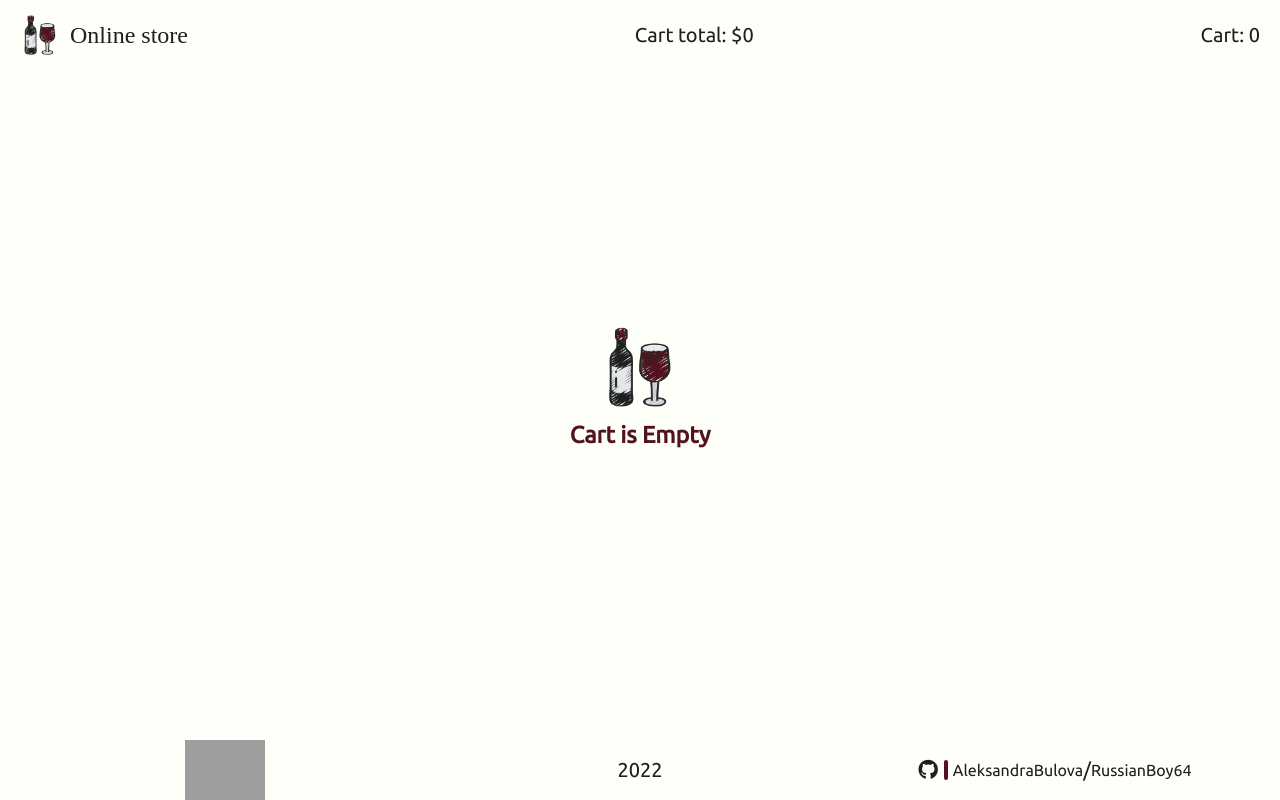
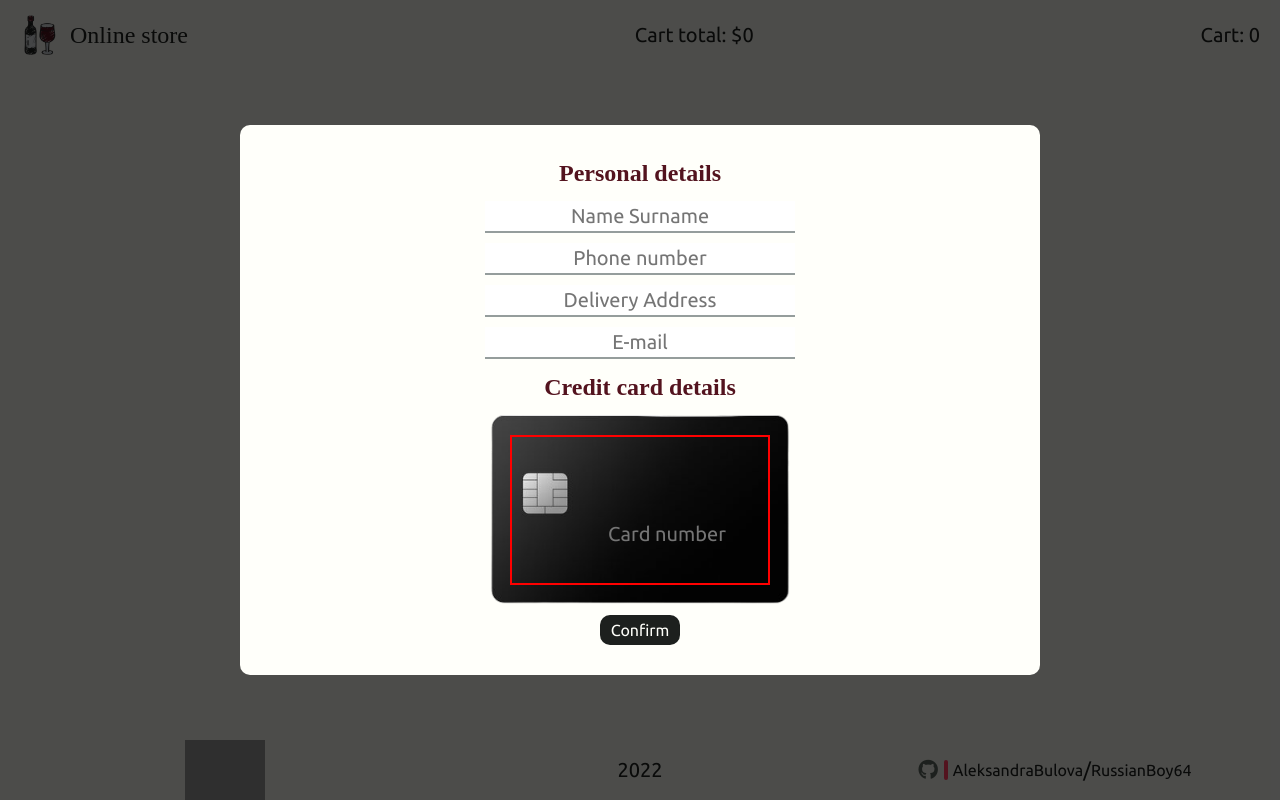
Before and after one commit to AleksandraBulova/OnlineStore, a React (Create React App) app in the folder online-store/: page /cart in a window 1280 px wide. Built offline with nearby package versions, Linux system fonts and the light colour scheme; grey boxes are pictures that could not be loaded; a web font is replaced by a local one.

Commit message:
feat: add card number input and validation

```diff
--- a/online-store/src/App.module.scss
+++ b/online-store/src/App.module.scss
@@ -3,9 +3,15 @@
 @import "./styles/templates";
 
 body {
+  position: relative;
   @include primaryText(calc(15px + 0.390625vw), 400);
   color: $primary-dark;
   background-color: $primary-light;
+  overflow: hidden;
+}
+
+.scrollHidden {
+  overflow: hidden;
 }
 
 .wrapper {
--- a/online-store/src/components/Modal/InputModal/index.tsx
+++ b/online-store/src/components/Modal/InputModal/index.tsx
@@ -1,7 +1,10 @@
 import { FC, FocusEvent } from "react";
+
+import styles from "./styles.module.scss";
 
 interface Props {
   type: string;
+  styleType: "personal" | "cardNumber";
   placeholder: string;
   onChange: React.ChangeEventHandler<HTMLInputElement>;
   onBlur: (event: FocusEvent<HTMLInputElement>) => void;
@@ -10,13 +13,27 @@ interface Props {
 
 export const InputModal: FC<Props> = ({
   type,
+  styleType,
   placeholder,
   onChange,
   onBlur,
   value,
 }) => {
+  const inputStyle = [styles.input];
+
+  switch (styleType) {
+    case "personal":
+      inputStyle.push(styles.input_personal);
+      break;
+
+    case "cardNumber":
+      inputStyle.push(styles.input_cardNumber);
+      break;
+  }
+
   return (
     <input
+      className={inputStyle.join(" ")}
       type={type}
       value={value}
       onBlur={onBlur}
--- /dev/null
+++ b/online-store/src/components/Modal/InputModal/styles.module.scss
@@ -0,0 +1,29 @@
+@import "../../../styles/colors";
+@import "../../../styles/templates";
+
+.input {
+  padding: 0 0.2em;
+  text-align: center;
+  border: none;
+  outline: none;
+  @include transition;
+
+  &_personal {
+    border-bottom: 2px solid $accent-gray;
+
+    &:focus {
+      border-bottom: 2px solid $accent-red;
+    }
+  }
+
+  &_cardNumber,
+  &_cardThru,
+  &_CVV {
+    background: transparent;
+    color: $accent-gray;
+  }
+
+  &_cardNumber {
+    grid-area: cardNum;
+  }
+}
--- a/online-store/src/components/Modal/ModalCheckoutWindow/index.tsx
+++ b/online-store/src/components/Modal/ModalCheckoutWindow/index.tsx
@@ -1,5 +1,8 @@
 import { FC, FocusEvent, useState } from "react";
 import { InputModal } from "../InputModal";
+import { Button } from "../../UI/Button";
+
+import styles from "./styles.module.scss";
 
 export const ModalCheckoutWindow: FC = () => {
   const [inputStates, setInputStates] = useState({
@@ -7,6 +10,7 @@ export const ModalCheckoutWindow: FC = () => {
     tel: { value: "", error: false },
     address: { value: "", error: false },
     email: { value: "", error: false },
+    card: { value: "", error: false },
   });
 
   console.log(inputStates);
@@ -42,13 +46,46 @@ export const ModalCheckoutWindow: FC = () => {
           email: { ...prev.email, value: eventTarget.value },
         }));
         return;
+      case "card":
+        setInputStates((prev) => {
+          const currentCaretePosition = eventTarget.selectionStart!;
+          eventTarget.value = eventTarget.value.replace(/[^0-9]/g, "");
+          if (eventTarget.value.length > 16)
+            eventTarget.value = eventTarget.value.substring(0, 16);
+          let template = "XXXX XXXX XXXX XXXX";
+          const numbersArr = eventTarget.value.split("");
+          numbersArr.forEach((number) => (template = template.replace(/X/, number)));
+          eventTarget.value = template;
+          const lastXIndex = template.indexOf("X");
+          const lastSpaceIndex = template.indexOf(" X");
+          const caretePosition =
+            lastXIndex - lastSpaceIndex === 1
+              ? lastXIndex - 1
+              : lastXIndex !== -1
+              ? lastXIndex
+              : 19;
+          eventTarget.selectionStart =
+            caretePosition - currentCaretePosition > 1
+              ? currentCaretePosition
+              : caretePosition;
+          eventTarget.selectionEnd =
+            caretePosition - currentCaretePosition > 1
+              ? currentCaretePosition
+              : caretePosition;
+
+          return {
+            ...prev,
+            card: {
+              ...prev.card,
+              value: eventTarget.value,
+            },
+          };
+        });
+        return;
     }
   };
 
-  const handleBlurValue = (
-    event: FocusEvent<HTMLInputElement>,
-    type: string
-  ): void => {
+  const handleBlurValue = (event: FocusEvent<HTMLInputElement>, type: string): void => {
     const eventTarget = event.target;
     const valueArray = eventTarget.value.split(" ");
     const valueArrayForTel = eventTarget.value.split("");
@@ -83,9 +120,7 @@ export const ModalCheckoutWindow: FC = () => {
         return;
       case "tel":
         if (valueArrayForTel.length >= 10 && valueArrayForTel[0] === "+") {
-          const check = valueArrayForTel
-            .slice(+valueArrayForTel[1])
-            .map((item) => {
+          const check = valueArrayForTel.slice(+valueArrayForTel[1]).map((item) => {
             return item < "0" || item > "9" ? false : true;
           });
           if (check.every((elem) => elem)) {
@@ -133,49 +168,88 @@ export const ModalCheckoutWindow: FC = () => {
           email: { ...prev.email, error: true },
         }));
         return;
+      case "card":
+        if (
+          !"456".includes(eventTarget.value[0]) ||
+          eventTarget.value.replace(/[^0-9]/g, "").length < 16
+        ) {
+          setInputStates((prev) => ({
+            ...prev,
+            card: { ...prev.card, error: true },
+          }));
+          return;
+        }
+
+        setInputStates((prev) => ({
+          ...prev,
+          card: { ...prev.card, error: false },
+        }));
+        return;
     }
   };
 
   return (
-    <section>
-      <form>
-        <h3>Personal details</h3>
+    <div className={styles.backDrop}>
+      <section className={styles.modal}>
+        <form className={styles.form}>
+          <h3 className={styles.form__title}>Personal details</h3>
           <InputModal
             value={inputStates.name.value}
             type="text"
+            styleType="personal"
             placeholder="Name Surname"
             onChange={(event) => handleChangeValue(event, "name")}
             onBlur={(event) => handleBlurValue(event, "name")}
           />
-        {inputStates.name.error && <div style={{ color: "red" }}>Error!</div>}
+          {inputStates.name.error && <div className={styles.form__error}>Error!</div>}
           <InputModal
             value={inputStates.tel.value}
             type="tel"
+            styleType="personal"
             placeholder="Phone number"
             onChange={(event) => handleChangeValue(event, "tel")}
             onBlur={(event) => handleBlurValue(event, "tel")}
           />
-        {inputStates.tel.error && <div style={{ color: "red" }}>Error!</div>}
+          {inputStates.tel.error && <div className={styles.form__error}>Error!</div>}
           <InputModal
             value={inputStates.address.value}
             type="text"
+            styleType="personal"
             placeholder="Delivery Address"
             onChange={(event) => handleChangeValue(event, "address")}
             onBlur={(event) => handleBlurValue(event, "address")}
           />
-        {inputStates.address.error && (
-          <div style={{ color: "red" }}>Error!</div>
-        )}
+          {inputStates.address.error && <div className={styles.form__error}>Error!</div>}
           <InputModal
             value={inputStates.email.value}
             type="email"
+            styleType="personal"
             placeholder="E-mail"
             onChange={(event) => handleChangeValue(event, "email")}
             onBlur={(event) => handleBlurValue(event, "email")}
           />
-        {inputStates.email.error && <div style={{ color: "red" }}>Error!</div>}
-        <input type="submit" value="Confirm" />
+          {inputStates.email.error && <div className={styles.form__error}>Error!</div>}
+          <h3 className={styles.form__title}>Credit card details</h3>
+          <div className={styles.form__card}>
+            <div className={styles.form__cardInputs}>
+              <InputModal
+                value={inputStates.card.value}
+                type="text"
+                styleType="cardNumber"
+                placeholder="Card number"
+                onChange={(event) => handleChangeValue(event, "card")}
+                onBlur={(event) => handleBlurValue(event, "card")}
+              />
+            </div>
+          </div>
+          {inputStates.card.error && (
+            <div className={styles.form__error}>
+              Card number should contain 16 numbers and start with '4', '5' or '6'
+            </div>
+          )}
+          <Button text={"Confirm"} isActive={false} onClick={(event) => alert(event)} />
         </form>
       </section>
+    </div>
   );
 };
--- /dev/null
+++ b/online-store/src/components/Modal/ModalCheckoutWindow/styles.module.scss
@@ -0,0 +1,59 @@
+@import "../../../styles/colors";
+@import "../../../styles/templates";
+
+.backDrop {
+  position: absolute;
+  top: 0;
+  left: 0;
+  width: 100vw;
+  height: 100vh;
+  display: flex;
+  align-items: center;
+  justify-content: center;
+  background-color: rgba(0, 0, 0, 0.7);
+}
+
+.modal {
+  width: 90vw;
+  max-width: 800px;
+  padding: 1.5em 1em;
+  border-radius: 0.5em;
+  background-color: $primary-light;
+}
+
+.form {
+  display: flex;
+  align-items: center;
+  justify-content: space-between;
+  flex-direction: column;
+  gap: 0.5em;
+
+  &__title {
+    @include accentText(1.2em, 800);
+    color: $accent-red;
+  }
+
+  &__error {
+    font-size: 0.6em;
+    color: $accent-orange;
+  }
+
+  &__card {
+    width: 300px;
+    height: 190px;
+    padding: 1em;
+    background-image: url("../../../assets/creditCardTemplate.png");
+    background-size: cover;
+    background-position: center;
+    background-repeat: no-repeat;
+  }
+
+  &__cardInputs {
+    display: grid;
+    grid-template-areas: ". cardImg" "cardNum cardNum" "validThru CVV";
+    grid-template-rows: 2.5fr 1fr 1fr;
+    width: 100%;
+    height: 100%;
+    border: 2px solid red;
+  }
+}
--- /dev/null
+++ b/online-store/src/components/UI/Backdrop/index.tsx
@@ -0,0 +1 @@
+import { FC, FocusEvent, useState } from "react";
--- a/online-store/src/pages/CartPage/index.tsx
+++ b/online-store/src/pages/CartPage/index.tsx
@@ -27,7 +27,7 @@ export const CartPage: FC = () => {
           <SectionSummary />
         </>
       )}
-      {/* <ModalCheckoutWindow /> */}
+      <ModalCheckoutWindow />
     </main>
   );
 };
```
Also changed, not shown: online-store/src/assets/creditCardTemplate.png (added). Lines whose indentation alone changed are shown as unchanged.
